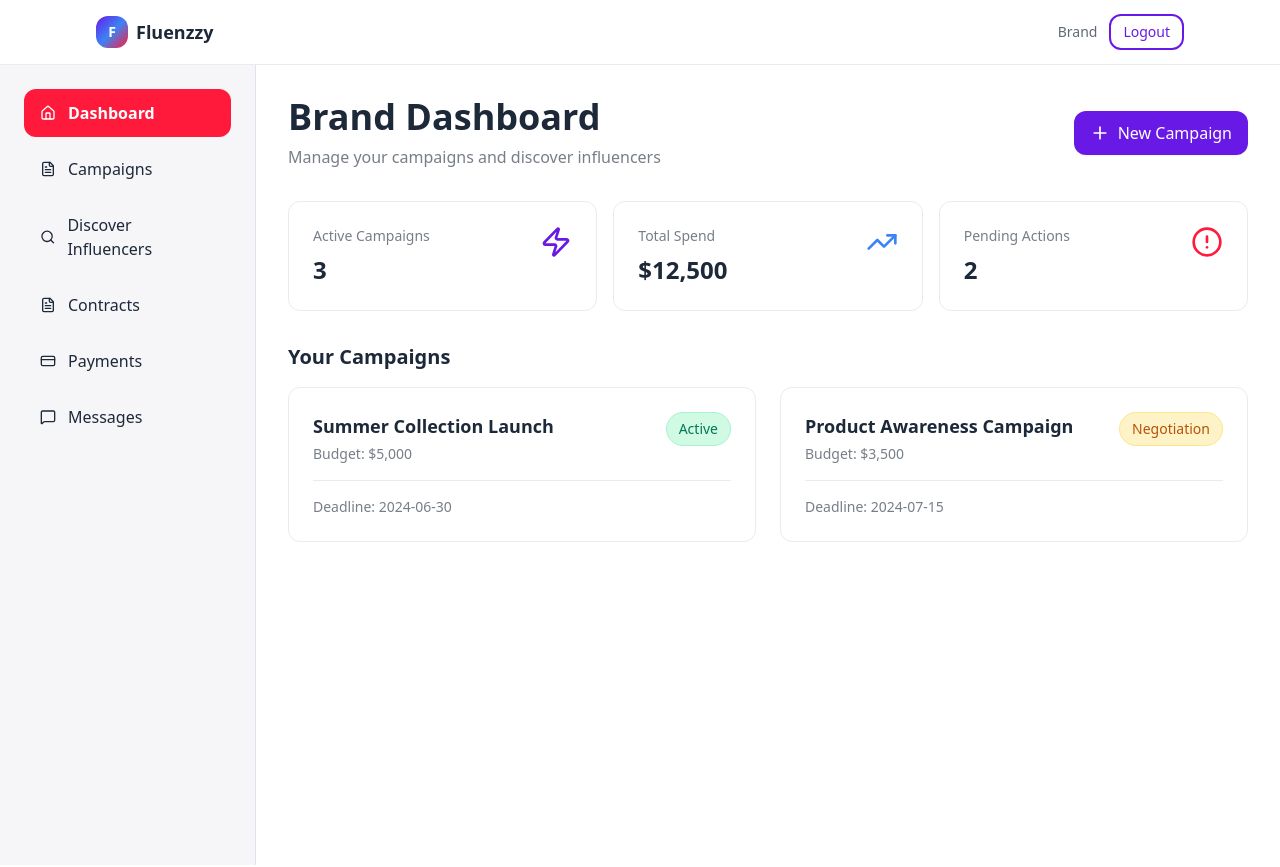
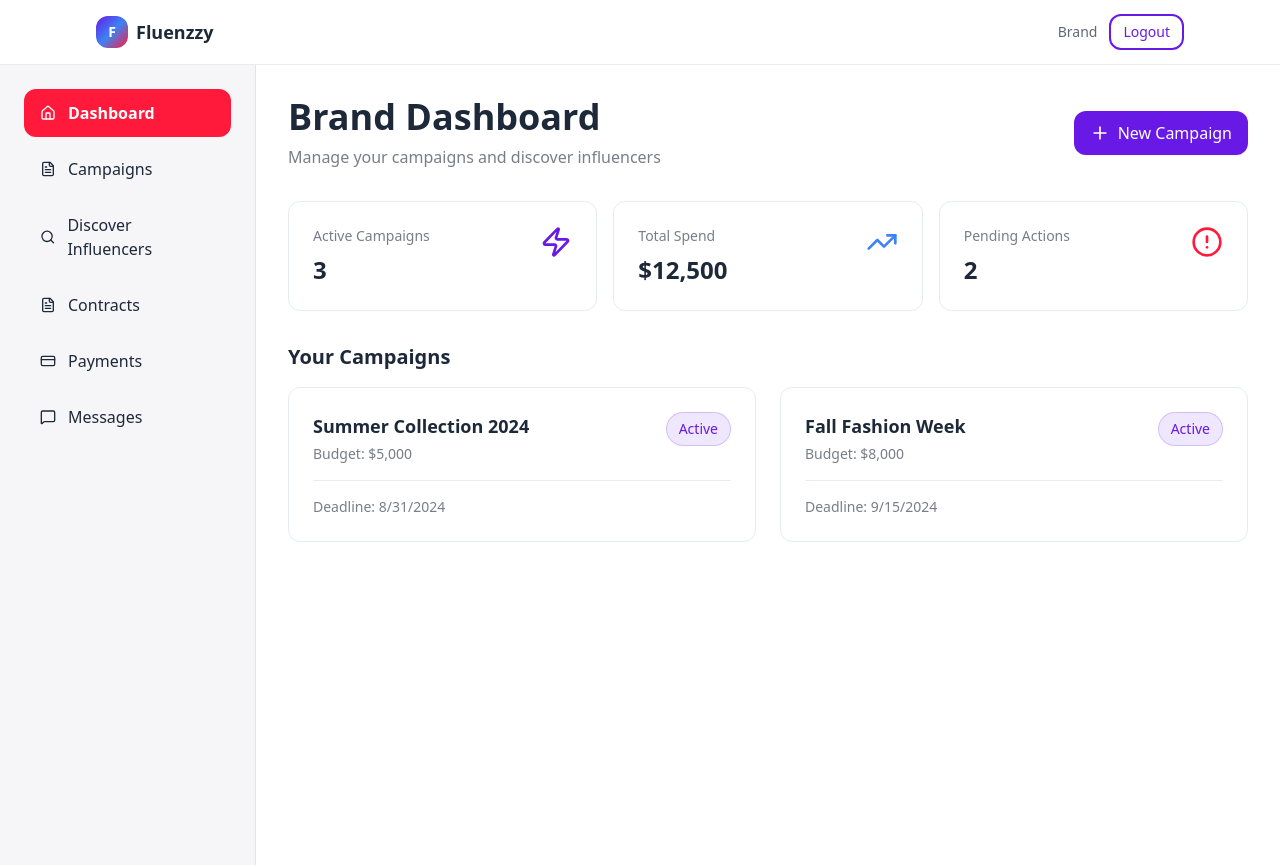
Before and after one commit to Puspendra94/Fluenzzy-UI, a React (Vite) app: page /brand/dashboard in a window 1280 px wide. Shown: the top 867 px of the page. Built offline with nearby package versions, Linux system fonts and the light colour scheme.

Commit message:
refactor: remove message button from campaign details and add campaign links on dashboard

```diff
--- a/client/pages/BrandCampaignDetails.tsx
+++ b/client/pages/BrandCampaignDetails.tsx
@@ -1,7 +1,7 @@
 import { useState } from "react";
 import { Header, Footer, Sidebar } from "@/components/layout";
 import { Container, Card, CardContent, Button, Badge } from "@/components/micro";
-import { ArrowLeft, Edit, Copy, Download, MessageCircle, Trash2 } from "lucide-react";
+import { ArrowLeft, Edit, Copy, Download } from "lucide-react";
 import { useNavigate, useParams } from "react-router-dom";
 import { cn } from "@/lib/utils";
 
@@ -164,14 +164,6 @@ export default function BrandCampaignDetails() {
                 </div>
               </div>
 
-              <div className="flex gap-2">
-                <Button
-                  variant="outline"
-                  className="flex items-center gap-2"
-                >
-                  <MessageCircle className="w-4 h-4" />
-                  Message
-                </Button>
               <Button
                 onClick={() => navigate(`/brand/campaigns/${campaignId}/edit`)}
                 className="flex items-center gap-2"
@@ -179,7 +171,6 @@ export default function BrandCampaignDetails() {
                 <Edit className="w-4 h-4" />
                 Edit Campaign
               </Button>
-              </div>
             </div>
 
             {/* Overview Stats */}
--- a/client/pages/BrandDashboard.tsx
+++ b/client/pages/BrandDashboard.tsx
@@ -78,38 +78,42 @@ export default function BrandDashboard() {
                 <div className="grid md:grid-cols-2 gap-6">
                   {[
                     {
-                      name: "Summer Collection Launch",
-                      status: "Active",
-                      budget: "$5,000",
-                      deadline: "2024-06-30",
+                      id: "1",
+                      name: "Summer Collection 2024",
+                      status: "active",
+                      budget: "5000",
+                      deadline: "2024-08-31",
                     },
                     {
-                      name: "Product Awareness Campaign",
-                      status: "Negotiation",
-                      budget: "$3,500",
-                      deadline: "2024-07-15",
+                      id: "2",
+                      name: "Fall Fashion Week",
+                      status: "active",
+                      budget: "8000",
+                      deadline: "2024-09-15",
                     },
-                  ].map((campaign, idx) => (
-                    <Card key={idx} hoverable>
+                  ].map((campaign) => (
+                    <Link key={campaign.id} to={`/brand/campaigns/${campaign.id}`}>
+                      <Card hoverable>
                         <CardHeader>
                           <div className="flex items-start justify-between">
                             <div>
                               <CardTitle>{campaign.name}</CardTitle>
                               <p className="text-sm text-foreground/60 mt-1">
-                              Budget: {campaign.budget}
+                                Budget: ${parseInt(campaign.budget).toLocaleString()}
                               </p>
                             </div>
-                          <Badge variant={campaign.status === "Active" ? "success" : "warning"}>
-                            {campaign.status}
+                            <Badge variant={campaign.status === "active" ? "primary" : "secondary"}>
+                              {campaign.status === "active" ? "Active" : "Negotiation"}
                             </Badge>
                           </div>
                         </CardHeader>
                         <CardContent>
                           <p className="text-sm text-foreground/60">
-                          Deadline: {campaign.deadline}
+                            Deadline: {new Date(campaign.deadline).toLocaleDateString()}
                           </p>
                         </CardContent>
                       </Card>
+                    </Link>
                   ))}
                 </div>
               </div>
```
Lines whose indentation alone changed are shown as unchanged.
